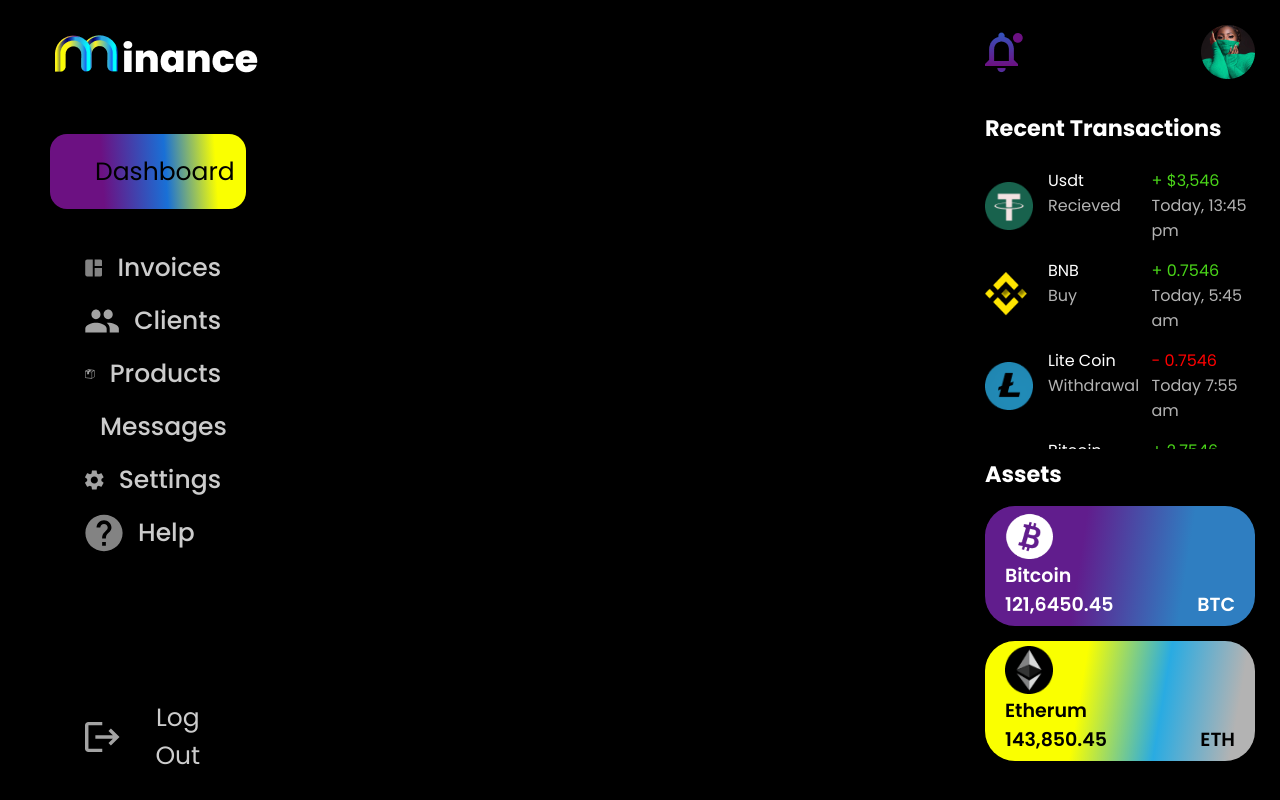
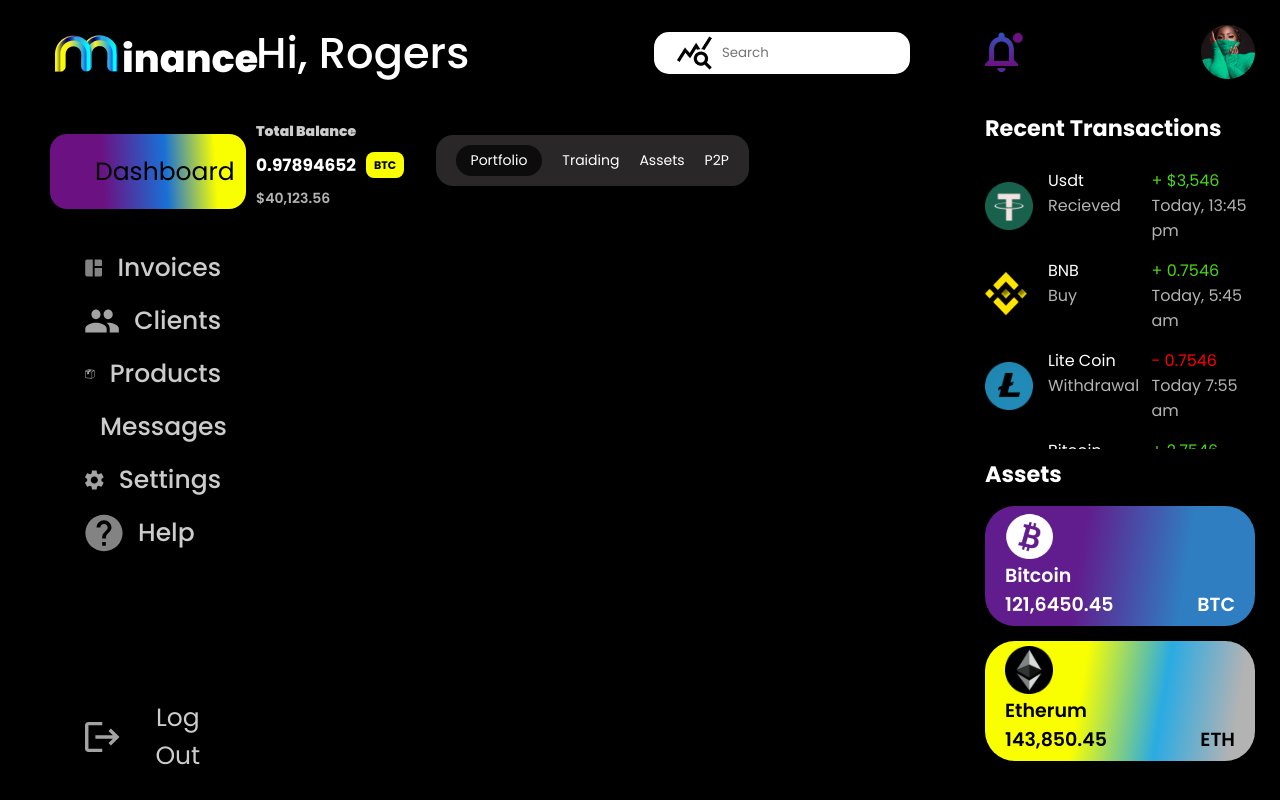
Before and after one commit to C00MAR/Int-gration-Maquette-C00MAR, a plain HTML site: page index.html in a window 1280 px wide. Drawn offline with Linux system fonts and the light colour scheme.

Commit message:
:sparkles: Mid Section (Header & Balance) HTML / CSS :sparkles:

```diff
--- a/index.html
+++ b/index.html
@@ -67,7 +67,31 @@
             Log Out
         </button>
     </section>
-    <section class="mid"></section>
+    <section class="mid">
+        <div class="header_box">
+            <h1>Hi, Rogers</h1>
+            <div class="search_input">
+                <img src="img/chart_search.png" alt="">
+                <input type="search" placeholder="Search">
+            </div>
+        </div>
+        <div class="balance_box">
+            <h1>Total Balance</h1>
+            <div>
+                <p id="money">0.97894652</p>
+                <button class="currency">BTC</button>
+            </div>
+            <h2>$40,123.56</h2>
+            <div class="select">
+                <a href="#" class="active">Portfolio</a>
+                <a href="#">Traiding</a>
+                <a href="#">Assets</a>
+                <a href="#">P2P</a>
+            </div>
+        </div>
+        <div class="chart_box"></div>
+        <div class="transaction_boc"></div>
+    </section>
     <section class="right">
         <div class="profil_box">
             <img src="img/notif_icon.png" alt="">
--- a/main.scss
+++ b/main.scss
@@ -90,6 +90,86 @@
 
 .mid{
     width: 55%;
+    .header_box{
+        display: flex;
+        flex-direction: row;
+        align-items: center;
+        height: 7vh;
+        justify-content: space-between;
+        h1{
+            font-weight: 500;
+            font-size: 2.7rem;
+        }
+        .search_input{
+            background-color: white;
+            margin-right: 50px;
+            display: flex;
+            flex-direction: row;
+            align-items: center;
+            height: 75%;
+            width: 20vw;
+            padding: 10px 73px 10px 23px;
+            gap: 10px;
+            border-radius: 15px;
+            input{
+                border: 0;
+                height: 100%;
+                width: 100%;
+            }
+        }
+    }
+    .balance_box{
+        margin-top: 5vh;
+        position: relative;
+        h1{
+            font-weight: 900;
+            font-size: 1.4em;
+            color: rgba(255, 255, 255, 0.8);
+        }
+        div{
+            margin: 10px 0;
+            display: flex;
+            flex-direction: row;
+            gap: 10px;
+            p{
+                font-size: 1.7em;
+                font-weight: 700;
+            }
+            button{
+                background-color: #FAFF00;
+                font-weight: 700;
+                font-size: 1.1em;
+                border-radius: 8px;
+                padding: 0 8px;
+            }
+        }
+        h2{
+            font-weight: 600;
+            font-size: 1.4em;
+            color: rgba(255, 255, 255, 0.7);
+        }
+        .select{
+            right: 30%;
+            position: absolute;
+            bottom: 15%;
+            background: #292727;
+            border-radius: 17px;
+            padding: 10px 20px;
+            align-items: center;
+            gap: 20px;
+            a{
+                color: #FFFFFF;
+                font-weight: 400;
+                font-size: 1.4em;
+                text-decoration: none;
+            }
+            .active{
+                background: #0D0C0C;
+                border-radius: 17px;
+                padding: 5px 15px;
+            }
+        }
+    }
 }
 
 /* ========== RIGHT PART ========== */
```
Also changed, not shown: img/chart_search.png (added), style.css, 1 other file.
